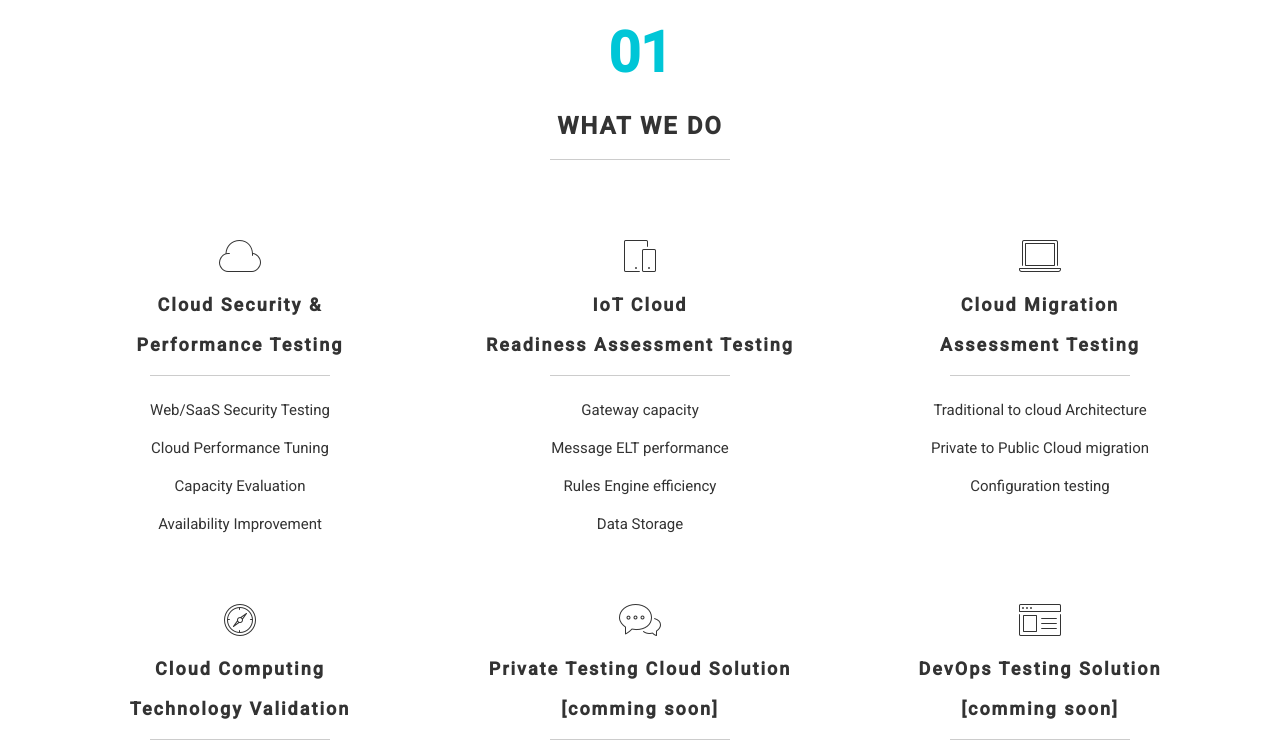
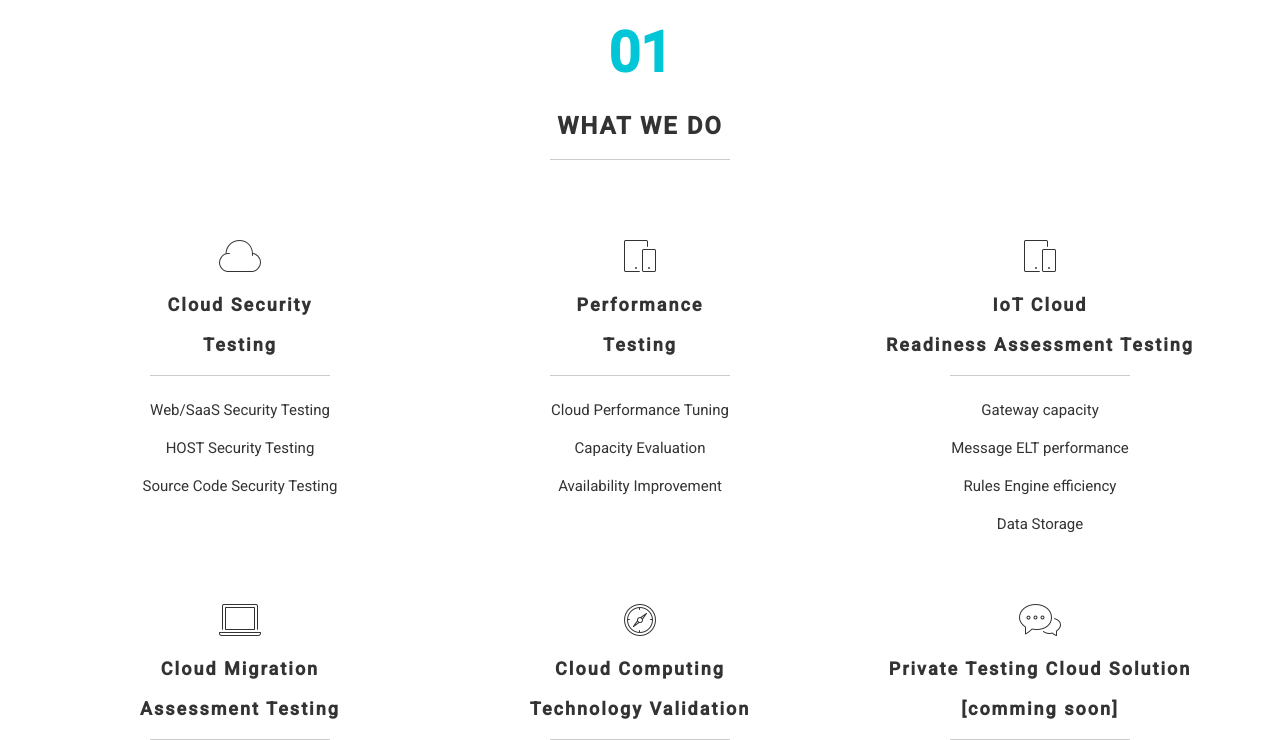
Before and after one commit to yuka1981/ctlweb, a Django app: page / in a window 1280 px wide. Shown: the part 887-1627 px from the top of the page. Run offline with Django 3.2, Linux system fonts and the light colour scheme; some libraries are stand-ins or nearby versions.

Commit message:
修改服務項目, 刪除驗測項目中的使用工具

```diff
--- a/pages/templates/pages/home.html
+++ b/pages/templates/pages/home.html
@@ -1,6 +1,4 @@
-{% extends 'pages/base.html' %}
-{% block section_content %}
-{% load staticfiles %}
+{% extends 'pages/base.html' %} {% block section_content %} {% load staticfiles %}
 <!-- home section -->
 <section id="home">
     <div class="container">
@@ -17,7 +15,6 @@
         </div>
     </div>
 </section>
-
 <!-- work section -->
 <section id="work">
     <div class="container">
@@ -32,15 +29,23 @@
             <div class="row">
                 <div class="col-lg-4 col-md-4 col-sm-4 wow fadeInUp" data-wow-delay="0.6s">
                     <i class="icon-cloud medium-icon"></i>
-					<h3>Cloud Security &amp;</h3>
-					<h3>Performance Testing</h3>
+                    <h3>Cloud Security</h3>
+                    <h3>Testing</h3>
                     <hr>
                     <p>Web/SaaS Security Testing</p>
+                    <p>HOST Security Testing</p>
+                    <p>Source Code Security Testing</p>
+                </div>
+                <div class="col-lg-4 col-md-4 col-sm-4 wow fadeInUp" data-wow-delay="0.9s">
+                    <i class="icon-mobile medium-icon"></i>
+                    <h3>Performance</h3>
+                    <h3>Testing</h3>
+                    <hr>
                     <p>Cloud Performance Tuning</p>
                     <p>Capacity Evaluation</p>
                     <p>Availability Improvement</p>
                 </div>
-			<div class="col-lg-4 col-md-4 col-sm-4 wow fadeInUp" data-wow-delay="0.9s">
+				<div class="col-lg-4 col-md-4 col-sm-4 wow fadeInUp" data-wow-delay="1s">
                     <i class="icon-mobile medium-icon"></i>
                     <h3>IoT Cloud</h3>
                     <h3>Readiness Assessment Testing</h3>
@@ -50,6 +55,8 @@
                     <p>Rules Engine efficiency</p>
                     <p>Data Storage</p>
                 </div>
+            </div>
+            <div class="row">
               <div class="col-lg-4 col-md-4 col-sm-4 wow fadeInUp" data-wow-delay="1s">
                     <i class="icon-laptop medium-icon"></i>
                     <h3>Cloud Migration</h3>
@@ -59,8 +66,6 @@
                     <p>Private to Public Cloud migration</p>
                     <p>Configuration testing</p>
                 </div>
-			</div>
-			<div class="row">
                 <div class="col-lg-4 col-md-4 col-sm-4 wow fadeInUp" data-wow-delay="1s">
                     <i class="icon-compass medium-icon"></i>
                     <h3>Cloud Computing</h3>
@@ -78,18 +83,17 @@
                     <hr>
                     <p>Build on OpenStack to help enterprises managing and testing their Web sites or SaaS.</p>
                 </div>
-			<div class="col-lg-4 col-md-4 col-sm-4 wow fadeInUp" data-wow-delay="1s">
+              <!--   <div class="col-lg-4 col-md-4 col-sm-4 wow fadeInUp" data-wow-delay="1s">
                     <i class="icon-browser medium-icon"></i>
                     <h3>DevOps Testing Solution</h3>
                     <h3>[comming soon]</h3>
                     <hr>
                     <p>Build on open source technologies to help enterprises move from traditional waterfall software development model to agile / DevOps</p>
-			</div>
+                </div> -->
             </div>
         </div>
     </div>
 </section>
-
 <!-- about section -->
 <section id="about">
     <div class="container">
@@ -116,7 +120,7 @@
                 <!-- tab panes -->
                 <div class="tab-content">
                     <div role="tabpanel" class="tab-pane active" id="history" style="text-align:justify;">
-						<p>Founded in 2012 as a government project team. The purpose is to support government cloud migration policy and  perform V&V testing as well as performance tuning service for newly developed government cloud. Besides government, we also provide testing services to local cloud service providers to help them do better cloud migration with good performance. </p>
+                        <p>Founded in 2012 as a government project team. The purpose is to support government cloud migration policy and perform V&V testing as well as performance tuning service for newly developed government cloud. Besides government, we also provide testing services to local cloud service providers to help them do better cloud migration with good performance. </p>
                     </div>
                     <div role="tabpanel" class="tab-pane" id="experience">
                         <p>Cloud Security & Performance Testing</p>
@@ -132,7 +136,6 @@
         </div>
     </div>
 </section>
-
 <!-- team section -->
 <!-- <section id="team">
 	<div class="container">
@@ -207,7 +210,6 @@
 		</div>
 	</div>
 </section> -->
-
 <!-- portfolio section -->
 <div id="portfolio">
     <div class="container">
@@ -229,40 +231,28 @@
                     </ul>
                     <div class="iso-box-section wow fadeIn" data-wow-delay="0.9s">
                         <div class="iso-box-wrapper col4-iso-box">
-
                             <div class="iso-box cloud col-lg-4 col-md-4 col-sm-6">
                                 <a href="{% static 'images/portfolio-cloud-hundred_plus-case.pdf' %}" data-lightbox-gallery="portfolio-gallery"><img src="{% static 'images/portfolio-cloud-hundred_plus.jpg' %}" alt="portfolio img"></a>
                             </div>
-
                             <div class="iso-box iot col-lg-4 col-md-4 col-sm-6">
                                 <a href="{% static 'images/portfolio-iot-wavegis-case.pdf' %}" data-lightbox-gallery="portfolio-gallery"><img src="{% static 'images/portfolio-iot-wavegis.jpg' %}" alt="portfolio img"></a>
                             </div>
-
                             <div class="iso-box iot col-lg-4 col-md-4 col-sm-6">
                                 <a href="{% static 'images/portfolio-iot-systech-case.pdf' %}" data-lightbox-gallery="portfolio-gallery"><img src="{% static 'images/portfolio-iot-systech.jpg' %}" alt="portfolio img"></a>
                             </div>
-
-               				 <!-- <div class="iso-box ivandv col-lg-4 col-md-4 col-sm-6">
-               				 	<a href="{% static 'images/portfolio-ivv-mohw.jpg' %}" data-lightbox-gallery="portfolio-gallery"><img src="{% static 'images/portfolio-ivv-mohw.jpg' %}" alt="portfolio img"></a>
-               				 </div> -->
-
                             <div class="iso-box ivandv col-lg-4 col-md-4 col-sm-6">
                                 <a href="{% static 'images/portfolio-ivv-cgs-case-1.pdf' %}" data-lightbox-gallery="portfolio-gallery"><img src="{% static 'images/portfolio-ivv-cgs.jpg' %}" alt="portfolio img"></a>
                             </div>
-
                             <div class="iso-box consulting col-lg-4 col-md-4 col-sm-6">
                                 <a href="{% static 'images/portfolio-consulting-ithome-case.jpg' %}" data-lightbox-gallery="portfolio-gallery"><img src="{% static 'images/portfolio-consulting-ithome.png' %}" alt="portfolio img"></a>
-               				 </div>
-
-               			</div>
-               		</div>
-
                             </div>
                         </div>
                     </div>
                 </div>
             </div>
-
+        </div>
+    </div>
+</div>
 <!-- pricing section -->
 <section id="pricing">
     <div class="container">
@@ -322,7 +312,6 @@
         </div>
     </div>
 </section>
-
 <!-- contact section -->
 <section id="contact">
     <div class="container">
@@ -367,7 +356,6 @@
         </div>
     </div>
 </section>
-
 <!-- footer section -->
 <footer>
     <div class="container">
@@ -376,8 +364,12 @@
                 <p>Copyright © Cloud Testing Lab | Design: <a href="http://www.tooplate.com" target="_parent">Tooplate</a></p>
                 <hr>
                 <ul class="social-icon">
-					<li><a href="#" class="fa fa-facebook wow fadeIn" data-wow-delay="0.3s"></a></li>
-					<li><a href="#" class="fa fa-twitter wow fadeIn" data-wow-delay="0.6s"></a></li>
+                    <li>
+                        <a href="#" class="fa fa-facebook wow fadeIn" data-wow-delay="0.3s"></a>
+                    </li>
+                    <li>
+                        <a href="#" class="fa fa-twitter wow fadeIn" data-wow-delay="0.6s"></a>
+                    </li>
                     <!-- <li><a href="#" class="fa fa-dribbble wow fadeIn" data-wow-delay="0.9s"></a></li>
 					<li><a href="#" class="fa fa-behance wow fadeIn" data-wow-delay="0.9s"></a></li>
 					<li><a href="#" class="fa fa-tumblr wow fadeIn" data-wow-delay="0.9s"></a></li> -->
```
Also changed, not shown: db.sqlite3. Lines whose indentation alone changed are shown as unchanged.
